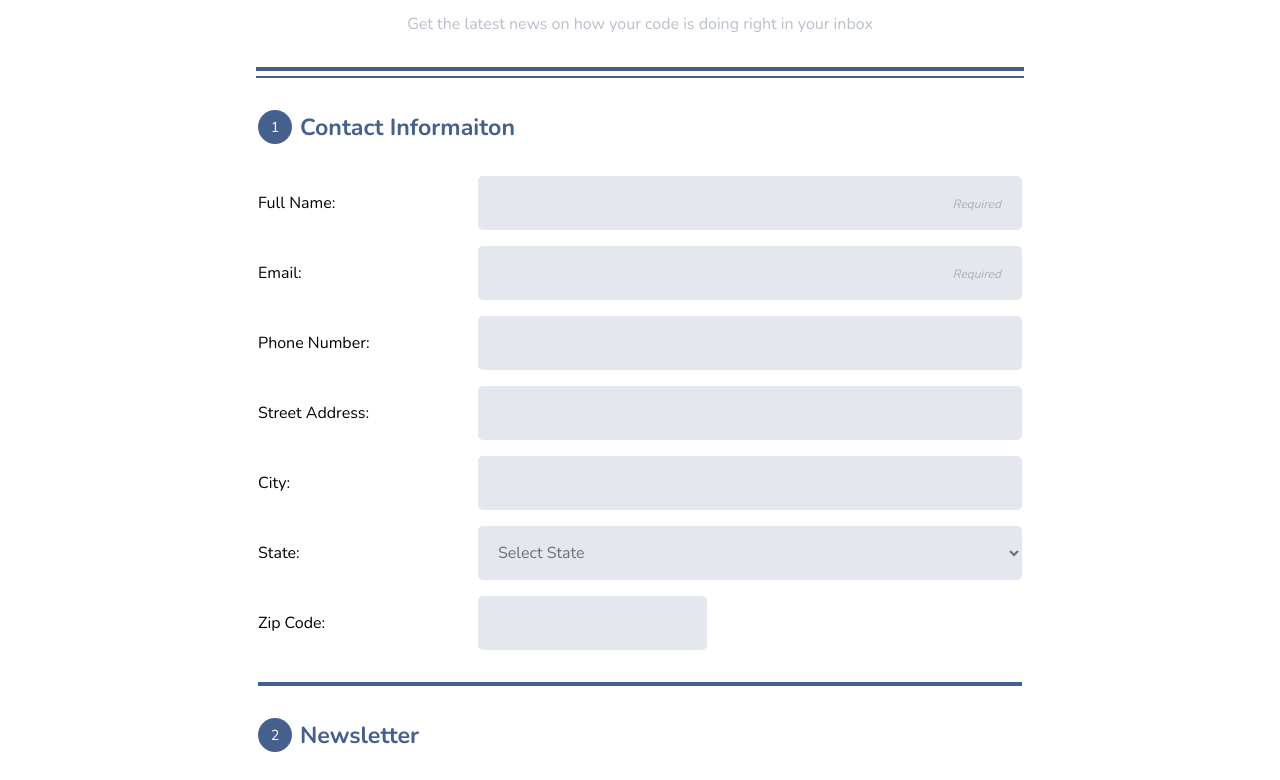
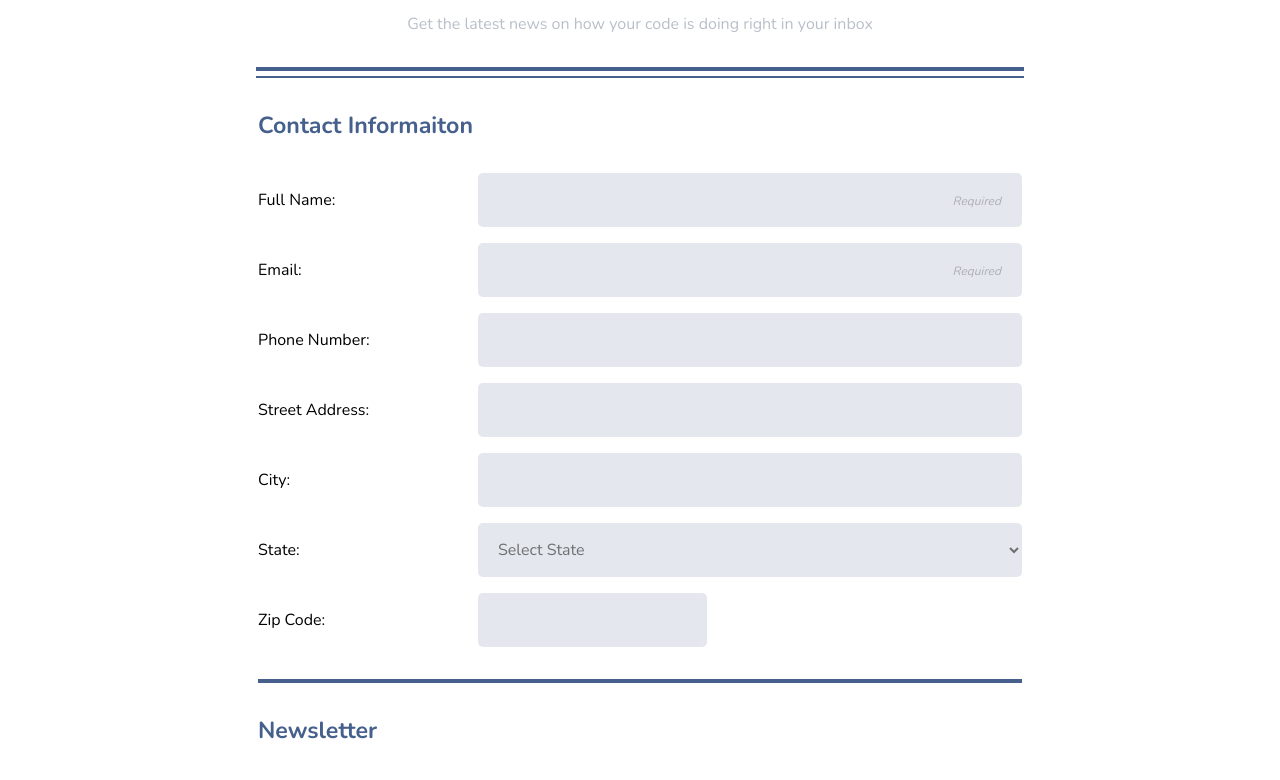
Before and after one commit to johnkomarnicki/TreeHouse-Unit-03.5, a plain HTML site: page index.html in a window 1280 px wide. Shown: the part 160-940 px from the top of the page. Drawn offline with nearby package versions, Linux system fonts and the light colour scheme.

Commit message:
Chnages for Exceeds

```diff
--- a/css/style.css
+++ b/css/style.css
@@ -207,6 +207,14 @@ form {
   margin-bottom: 2rem;
 }
 
+.pt-2 {
+  padding-top: 2rem;
+}
+
+.pb-2 {
+  padding-bottom: 2rem;
+}
+
 @media (min-width: 768px) {
   .header-wrap,
   form {
--- a/index.html
+++ b/index.html
@@ -28,12 +28,9 @@
 
     <form action="index.html" method="POST">
       <fieldset class="information">
-        <div class="legend-wrap mt-2 mb-2 ">
-          <span class="number">1</span>
-          <p class="form-title">
-            Contact Informaiton
-          </p>
-        </div>
+        <legend class="form-title pt-2 pb-2">
+          Contact Informaiton
+        </legend>
 
         <div class="form-control">
           <label for="name">Full Name:</label>
@@ -141,12 +138,9 @@
       </fieldset>
 
       <fieldset class="newsletter">
-        <div class="legend-wrap mt-2 mb-2 ">
-          <span class="number">2</span>
-          <p class="form-title">
-            Newsletter
-          </p>
-        </div>
+        <legend class="form-title pt-2 pb-2">
+          Newsletter
+        </legend>
 
         <label class="news-label mb-1"
           >Select the newsletter you would like to recieve:</label
@@ -226,10 +220,9 @@
           <label for="lighttheme">Light</label>
         </div>
 
-        <label class="news-label mt-1 mb-1"
+        <label for="other" class="news-label mt-1 mb-1"
           >Other topics you'd like to hear about</label
         >
-
         <textarea
           name="user_other"
           id="other"
```
